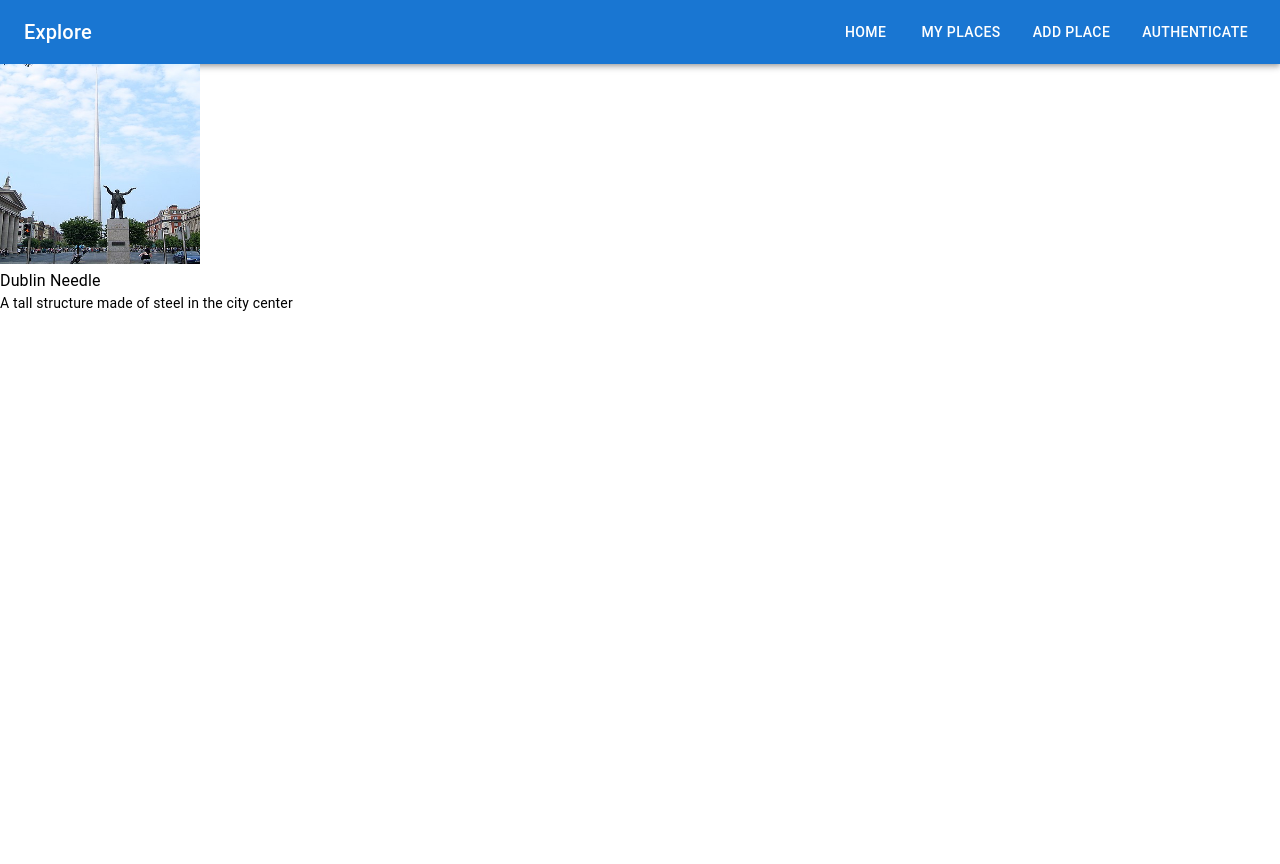
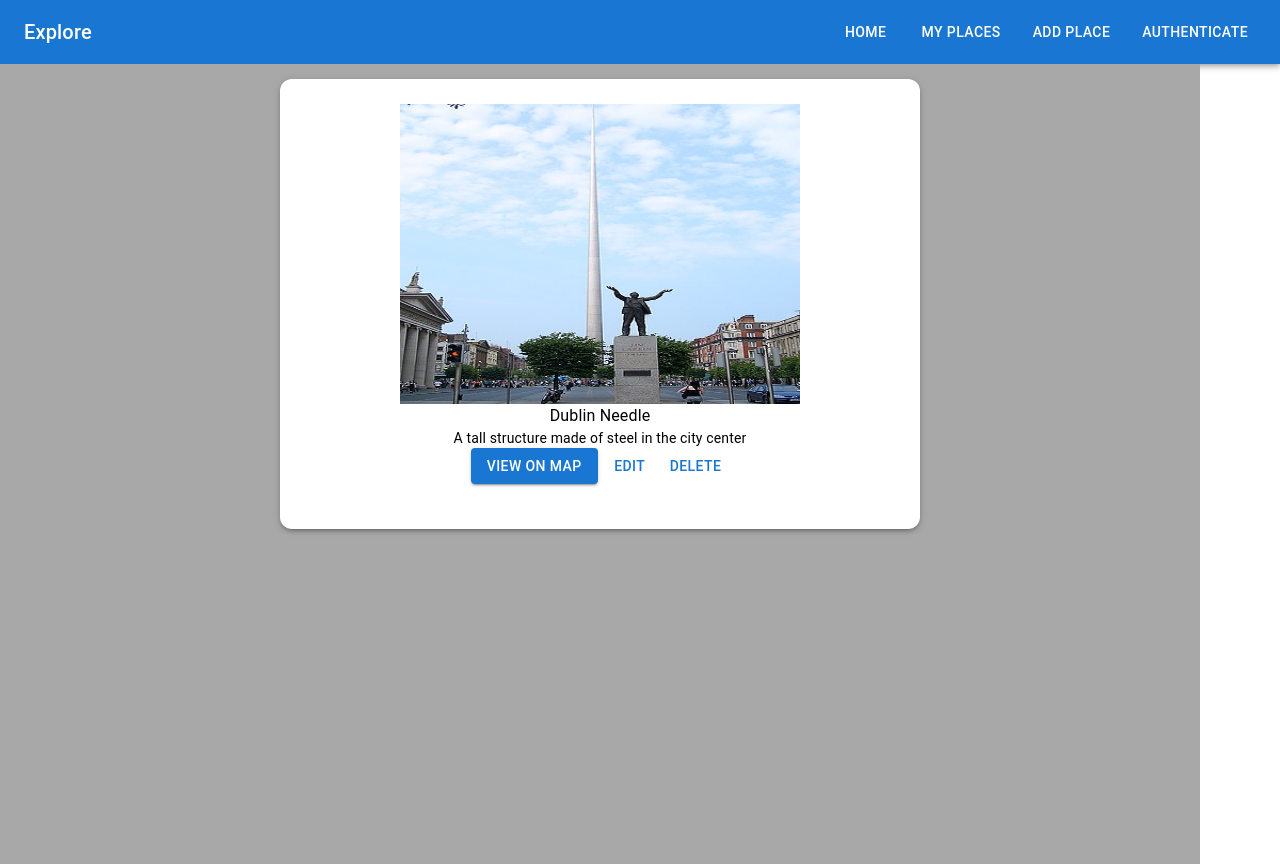
Before and after one commit to JohnMadhan07/ExplorePlacesApp, a React (Create React App) app: page /u1/places in a window 1280 px wide. Before the commit the page ends 800 px from the top, so only its background shows below. Built offline with nearby package versions, Linux system fonts and the light colour scheme.

Commit message:
Created a Modal

```diff
--- a/src/places/components/PlaceItem.js
+++ b/src/places/components/PlaceItem.js
@@ -1,17 +1,29 @@
-import { Typography } from "@mui/material";
+import { Box, Button, Typography } from "@mui/material";
 import React from "react";
+import PlaceCard from "../../shared/components/UIElements/PlaceCard";
+import BaseModal from "../../shared/components/UIElements/Modal";
 
 const PlaceItem = (props) => {
   return (
-    <>
+    <PlaceCard>
       <img
         src={props.image}
         alt={props.name}
-        style={{ width: "200px", height: "200px" }}
+        style={{ width: "400px", height: "300px" }}
       ></img>
       <Typography variant="body1">{props.name}</Typography>
       <Typography variant="body2">{props.description}</Typography>
-      </>
+      <Box
+        sx={{
+          display: "flex",
+          flexDirection: "row",
+        }}
+      >
+        <BaseModal></BaseModal>
+        <Button>Edit</Button>
+        <Button>Delete</Button>
+      </Box>
+    </PlaceCard>
   );
 };
 
--- a/src/places/pages/UserPlaces.js
+++ b/src/places/pages/UserPlaces.js
@@ -1,6 +1,7 @@
 import React from "react";
 import PlaceList from "../components/PlaceList";
 import needleImage from "../../needle.jpg";
+import howthImage from "../../howth.jpg"
 import { useParams } from "react-router-dom/cjs/react-router-dom";
 
 const UserPlaces = () => {
@@ -15,11 +16,19 @@ const UserPlaces = () => {
     },
     {
       id: "p2",
-      name: "Dublin Needle",
-      description: "A tall structure made of steel in the city center",
-      image: needleImage,
+      name: "Howth CLiff",
+      description: "A cliff near the East Ireland",
+      image: howthImage,
       creator:"u2",
     },
+    {
+      id: "p2",
+      name: "Howth CLiff",
+      description: "A cliff near the East Ireland",
+      image: howthImage,
+      creator:"u2",
+    },
+
   ];
   const userid= useParams().userid
   const loaded_places=dummy_places.filter((place)=>(place.creator===userid))
--- a/src/shared/components/UIElements/Card.js
+++ b/src/shared/components/UIElements/Card.js
@@ -5,7 +5,6 @@ import { Link } from "react-router-dom";
 const Card = ({ children, to }) => {
   return (
     <Container
-      fixed
       sx={{
         display: "flex",
         justifyContent: "center",
--- /dev/null
+++ b/src/shared/components/UIElements/Modal.js
@@ -0,0 +1,41 @@
+import React, { useState } from "react";
+import { Button, Box, Modal } from "@mui/material";
+
+const BaseModal = () => {
+  const [open, setOpen] = useState(false);
+
+  const handleOpen = () => setOpen(true);
+  const handleClose = () => setOpen(false);
+
+  return (
+    <>
+      <Button variant="contained" onClick={handleOpen}>
+        View on Map
+      </Button>
+      <Modal
+        aria-labelledby="modal_title"
+        open={open}
+        onClose={handleClose}
+      >
+        <Box
+          sx={{
+            position: "absolute",
+            top: "50%",
+            left: "50%",
+            transform: "translate(-50%, -50%)",
+            width: "300px",
+            bgcolor: "background.paper",
+            border: "2px solid #000",
+            boxShadow: 24,
+            p: 4,
+            borderRadius: 2,
+          }}
+        >
+          <h2 id="modal_title">Hi</h2>
+        </Box>
+      </Modal>
+    </>
+  );
+};
+
+export default BaseModal;
--- /dev/null
+++ b/src/shared/components/UIElements/PlaceCard.js
@@ -0,0 +1,39 @@
+import { Box, Container } from "@mui/material";
+import React from "react";
+
+const PlaceCard = ({ children }) => {
+  return (
+    <Container
+      sx={{
+        display: "flex",
+        justifyContent: "center",
+        backgroundColor: "#a8a8a8",
+        minHeight: "100vh",
+        margin:0,
+        padding:0
+      }}
+    >
+      <Box
+        sx={{
+          display: "flex",
+          flexDirection: "column",
+          alignItems: "center",
+          justifyContent: "center",
+          height: "450px",
+          paddingLeft: 15,
+          paddingRight:15,
+          borderRadius: 3,
+          paddingBottom:"20px",
+          boxShadow: 3,
+          backgroundColor: "white",
+          color: "black",
+          textDecoration: "none",
+          marginTop:"15px"
+        }}
+      >
+        {children}
+      </Box>
+    </Container>
+  );
+};
+export default PlaceCard;
--- a/src/users/pages/Users.js
+++ b/src/users/pages/Users.js
@@ -1,6 +1,7 @@
 import React from "react";
 import UsersList from "../components/UsersList";
 import steveImage from "../../steve.jpg"
+import falguniImage from "../../falguni.webp"
 const Users = () => {
   const Users = [
     {
@@ -14,7 +15,7 @@ const Users = () => {
       id: "u2",
       name: "Annie",
       image:
-        steveImage,
+        falguniImage,
       placeCount: 2,
     }
   ];
```
Also changed, not shown: src/falguni.webp (added), src/howth.jpg (added).
